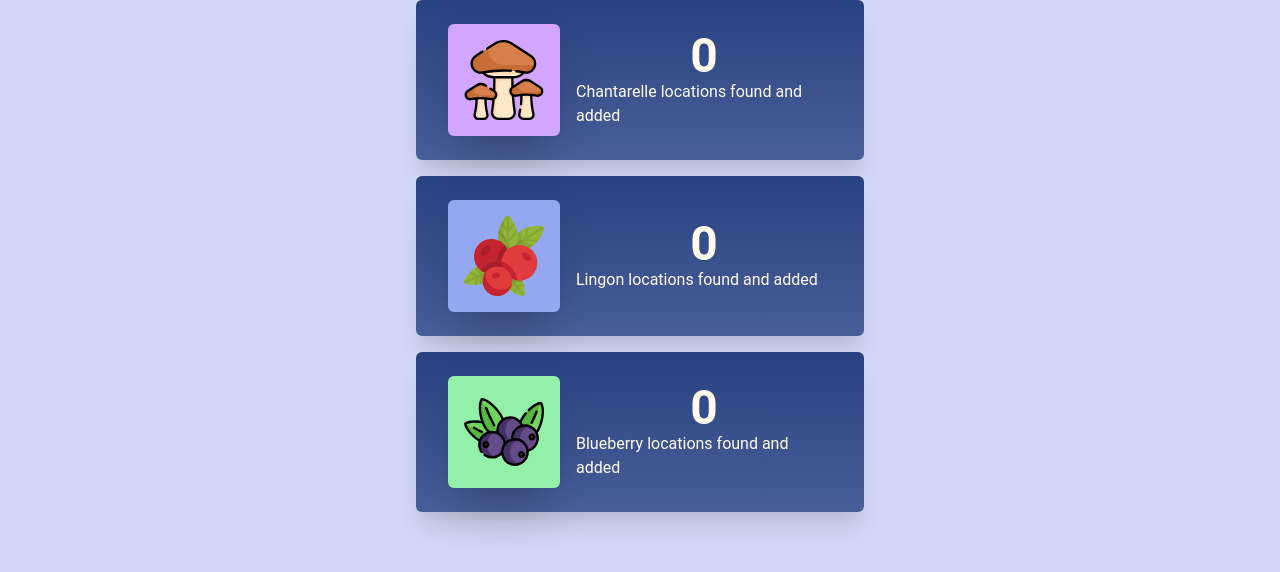
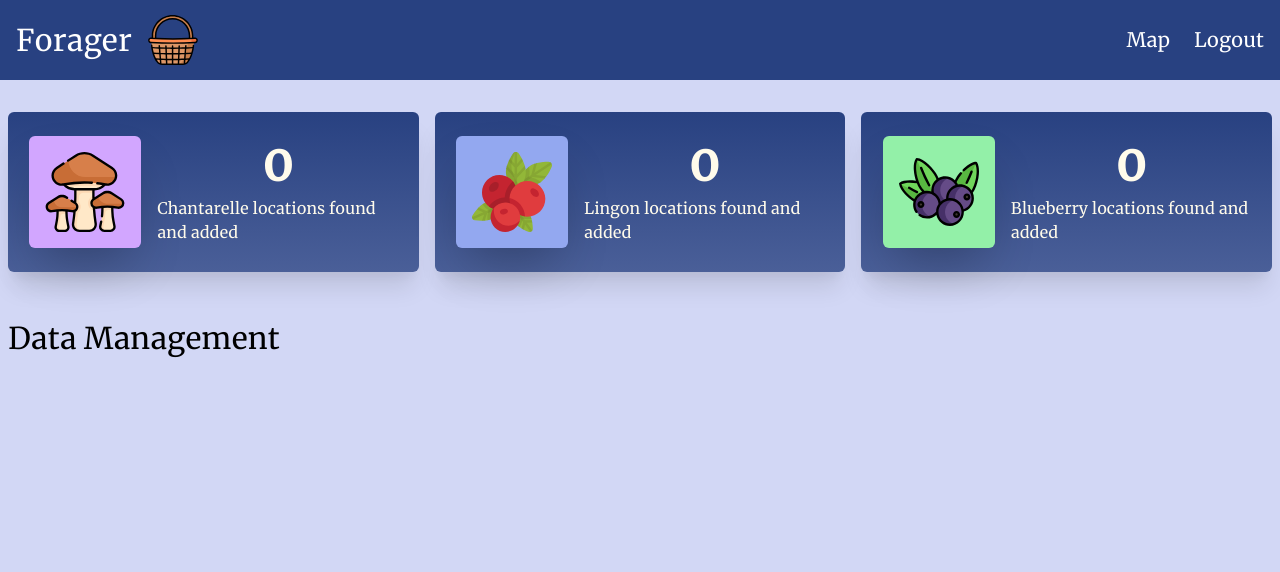
Before and after one commit to Alegherix/Forager, a React (Create React App) app: page /dashboard in a window 1280 px wide. Shown: the top 572 px of the page. Built offline with nearby package versions, Linux system fonts and the light colour scheme; no server answers; the database is empty; sample sign-in values are in the browser's storage.

Commit message:
added navbar and styled the dashboard some

```diff
--- a/src/auth/authOperations.ts
+++ b/src/auth/authOperations.ts
@@ -2,9 +2,19 @@ import firebase from 'firebase/app';
 import 'firebase/auth';
 import 'firebase/firestore';
 import { IDBForageEntity, IForagePartial } from './../utils/interfaces';
-import initFireBase from './initFirebase';
 
-initFireBase();
+// Sätter upp Config objektet
+const config = {
+  apiKey: process.env.REACT_APP_GOOGLE_MAPS_API_KEY,
+  authDomain: process.env.REACT_APP_FIREBASE_AUTH_DOMAIN,
+  projectId: process.env.REACT_APP_FIREBASE_PROJECT_ID,
+};
+
+// Initializera om den ej är initializerad
+if (!firebase.apps.length) {
+  firebase.initializeApp(config);
+}
+
 const firestore = firebase.firestore();
 const auth = firebase.auth();
 
@@ -47,3 +57,5 @@ export const saveToDatabase = async ({
     url,
   });
 };
+
+export { firestore, auth, firebase as default };
--- a/src/auth/initFirebase.ts
+++ /dev/null
@@ -1,16 +0,0 @@
-import firebase from 'firebase/app';
-import 'firebase/auth';
-
-// Sätter upp Config objektet
-const config = {
-  apiKey: process.env.REACT_APP_GOOGLE_MAPS_API_KEY,
-  authDomain: process.env.REACT_APP_FIREBASE_AUTH_DOMAIN,
-  projectId: process.env.REACT_APP_FIREBASE_PROJECT_ID,
-};
-
-export default function initFireBase() {
-  // Initializera om den ej är initializerad
-  if (!firebase.apps.length) {
-    firebase.initializeApp(config);
-  }
-}
--- /dev/null
+++ b/src/components/Navbar.tsx
@@ -0,0 +1,35 @@
+import React from 'react';
+import { useHistory } from 'react-router-dom';
+import { useAuth } from '../hooks/useAuth';
+import BasketSVG from './svg/Basket';
+
+const Navbar = () => {
+  const { logout } = useAuth();
+  const history = useHistory();
+  return (
+    <nav className="w-full bg-marine h-20 flex justify-between px-4 mb-8 items-center text-white">
+      <div
+        className="flex items-center
+        "
+      >
+        <h1 className="text-3xl mr-4">Forager</h1>
+        <BasketSVG />
+      </div>
+      <div className="flex text-xl">
+        <button
+          className="hover:underline p-2 mr-4"
+          onClick={() => {
+            history.push('/');
+          }}
+        >
+          Map
+        </button>
+        <button className="hover:underline" onClick={logout}>
+          Logout
+        </button>
+      </div>
+    </nav>
+  );
+};
+
+export default Navbar;
--- a/src/hooks/useAuth.tsx
+++ b/src/hooks/useAuth.tsx
@@ -1,5 +1,3 @@
-import firebase from 'firebase/app';
-import 'firebase/auth';
 import {
   createContext,
   FunctionComponent,
@@ -7,10 +5,7 @@ import {
   useEffect,
   useState,
 } from 'react';
-import initFirebase from '../auth/initFirebase';
-
-// Gör callet för att faktiskt initializera Firebase
-initFirebase();
+import firebase from '../auth/authOperations';
 
 interface IAuthContext {
   user: firebase.User | null;
--- a/src/index.css
+++ b/src/index.css
@@ -5,10 +5,15 @@
 @font-face {
   font-family: 'BerkshireSwash';
   src: url('./fonts/BerkshireSwash-Regular.woff2') format('woff2');
+  size: 400;
   font-display: swap;
-  unicode-range: U+0000-00FF, U+0131, U+0152-0153, U+02BB-02BC, U+02C6, U+02DA,
-    U+02DC, U+2000-206F, U+2074, U+20AC, U+2122, U+2191, U+2193, U+2212, U+2215,
-    U+FEFF, U+FFFD;
+}
+
+@font-face {
+  font-family: 'Merriweather';
+  src: url('./fonts/Merriweather-Regular.woff2') format('woff2');
+  size: 400;
+  font-display: swap;
 }
 
 @layer base {
--- a/src/pages/Dashboard.tsx
+++ b/src/pages/Dashboard.tsx
@@ -1,5 +1,6 @@
 import React, { useEffect, useState } from 'react';
 import { collectedForages } from '../auth/authOperations';
+import Navbar from '../components/Navbar';
 import { forageEntitiesCollection } from '../utils/data';
 import { IDBForageEntity, IForageCardComponent } from '../utils/interfaces';
 
@@ -17,8 +18,8 @@ const ForageCard: React.FunctionComponent<IForageCardComponent> = ({
       >
         <Icon />
       </div>
-      <div className="text-yellow-50 w-64">
-        <h2 className="text-5xl text-center font-bold">{amountFound}</h2>
+      <div className="text-yellow-50 w-60">
+        <h2 className="text-5xl text-center font-bold mb-2">{amountFound}</h2>
         <p>{name} locations found and added</p>
       </div>
     </div>
@@ -47,13 +48,17 @@ const Dashboard: React.FC = () => {
   return (
     <>
       <main
-        style={{ backgroundColor: '#D2D7F5', fontFamily: 'Roboto' }}
+        style={{ backgroundColor: '#D2D7F5', fontFamily: 'Merriweather' }}
         className="h-screen "
       >
-        <div className="px-2 flex flex-col justify-center gap-4">
+        <Navbar />
+        <div className="px-2 flex flex-col xl:flex-row gap-4 max-w-screen-xl mx-auto">
           {forageEntities.map((entity) => (
             <ForageCard key={entity.iconBgColor} {...entity} />
           ))}
+        </div>
+        <div className="max-w-screen-xl mx-auto mt-12">
+          <h2 className="text-3xl px-2">Data Management</h2>
         </div>
       </main>
     </>
--- a/src/pages/Signin.tsx
+++ b/src/pages/Signin.tsx
@@ -1,5 +1,4 @@
-import firebase from 'firebase/app';
-import 'firebase/auth';
+import firebase, { auth } from '../auth/authOperations';
 import { FunctionComponent } from 'react';
 import StyledFirebaseAuth from 'react-firebaseui/StyledFirebaseAuth';
 import HeroSVG from '../components/svg/Hero';
--- a/tailwind.config.js
+++ b/tailwind.config.js
@@ -6,7 +6,7 @@ module.exports = {
   theme: {
     extend: {
       fontFamily: {
-        sans: ['BerkshireSwash', ...fontFamily.sans],
+        sans: ['BerkshireSwash', 'Merriweather', ...fontFamily.sans],
       },
       colors: {
         marine: '#284181',
```
Also changed, not shown: src/pages/ForageMap.tsx (+4 -3 lines), src/fonts/Merriweather-Regular.woff2 (added), 1 other file (tests, documents, lock files or other folders).
